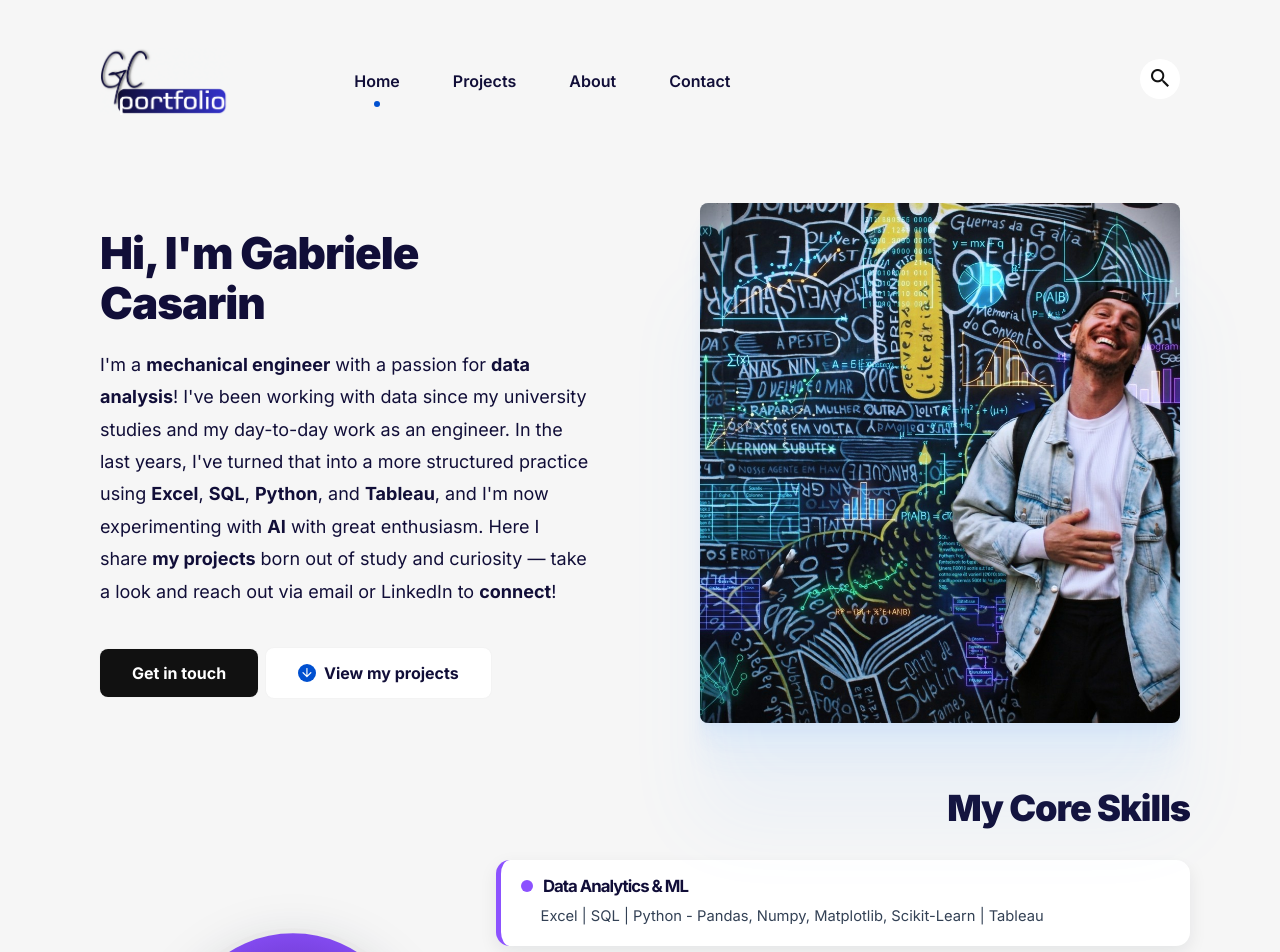
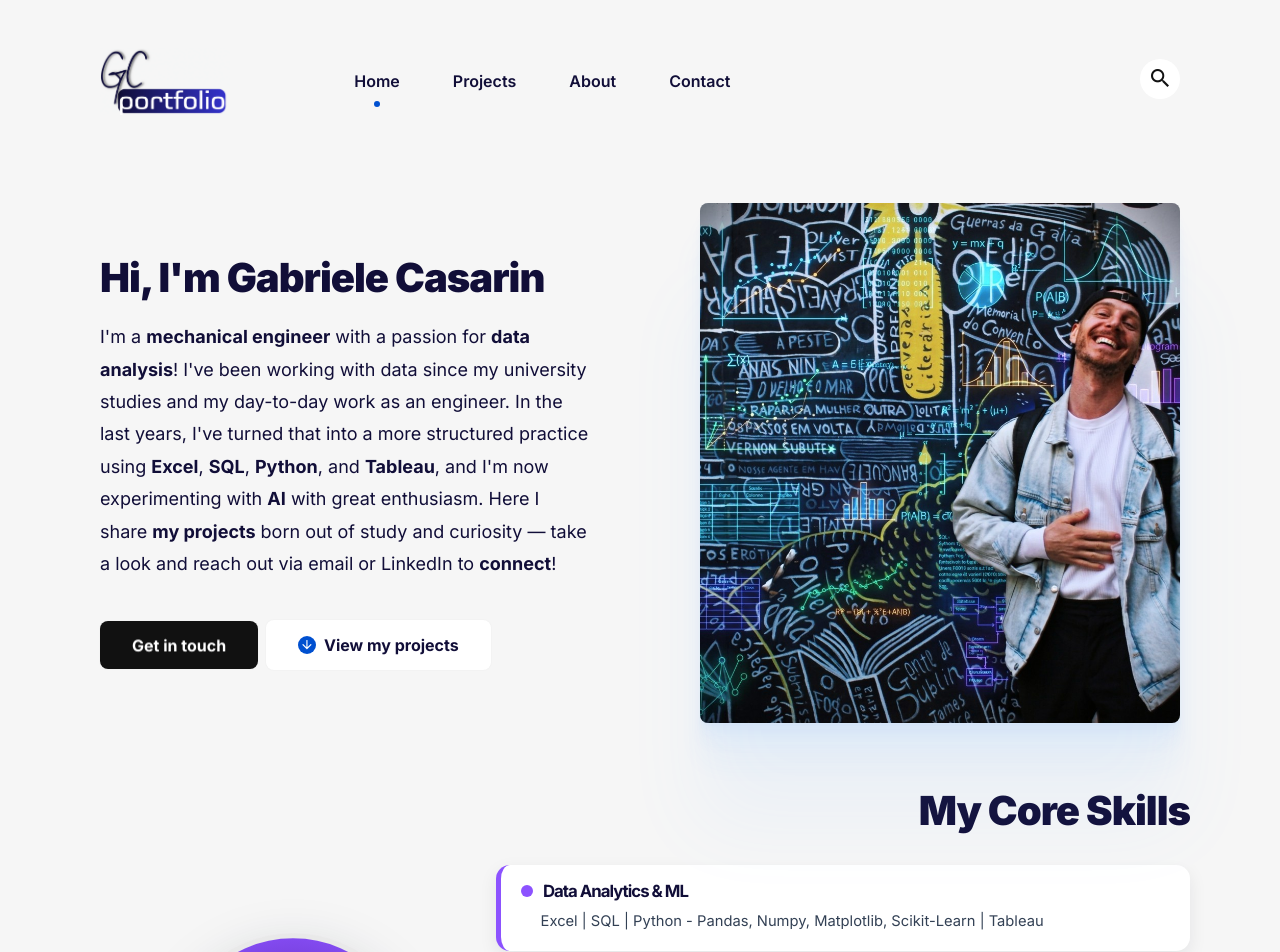
Before and after one commit to gcasarin/gcasarin.github.io, a Jekyll site: the page built from index.html, in a window 1280 px wide. Shown: the top 952 px of the page. Built offline with Jekyll 4.4.1, drawn with Linux system fonts in a browser that asks for light colours.

Commit message:
Update title sizes in main.css
Adjusted CSS variable sizes for desktop and mobile titles.

```diff
--- a/assets/css/main.css
+++ b/assets/css/main.css
@@ -4327,16 +4327,16 @@ section,
 
 :root {
   /* Regolazioni separate DESKTOP */
-  --hero-title-size: 2.75rem;
-  --projects-title-size: 2.25rem;
-  --skills-title-size: 2.25rem;
+  --hero-title-size: 2.5rem;
+  --projects-title-size: 2.5rem;
+  --skills-title-size: 2.5rem;
   --contact-title-size: 3rem;
 
   /* Regolazioni separate MOBILE (sotto i 768px) */
-  --hero-title-size-mobile: 1.85rem;
-  --projects-title-size-mobile: 1.6rem;
-  --skills-title-size-mobile: 1.6rem;
-  --contact-title-size-mobile: 2rem;
+  --hero-title-size-mobile: 2rem;
+  --projects-title-size-mobile: 1.8rem;
+  --skills-title-size-mobile: 1.8rem;
+  --contact-title-size-mobile: 2.25rem;
 }
 
 /* Applicazione desktop */
```
